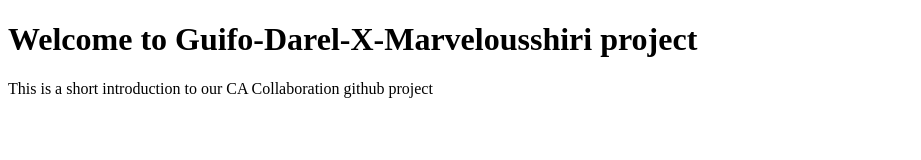
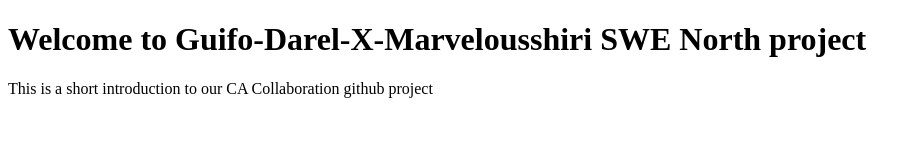
Before and after one commit to marvelousshiri2-bot/Guifo-Darel-X-Marvelousshiri, a plain HTML site: page index.html in a window 1280 px wide. Shown: the whole page, without its empty margins (0-921 px from the left). Drawn offline with Linux system fonts and the light colour scheme.

Commit message:
added parter b screenshots

```diff
--- a/index.html
+++ b/index.html
@@ -6,7 +6,7 @@
     <title>Document</title>
 </head>
 <body>
-    <h1>Welcome to Guifo-Darel-X-Marvelousshiri project</h1>
+    <h1>Welcome to Guifo-Darel-X-Marvelousshiri SWE North project</h1>
     <p>This is a short introduction to our CA Collaboration github project</p>
 </body>
 </html>
```
Also changed, not shown: Screenshots partner B/creating pull request.png (added), Screenshots partner B/git add page 2.png (added), Screenshots partner B/git clone.png (added), Screenshots partner B/git commit.png (added), Screenshots partner B/git merge.png (added), Screenshots partner B/git push.png (added), Screenshots partner B/git switch to switch branches.png (added), Screenshots partner B/sending pull request.png (added), 1 other file.
